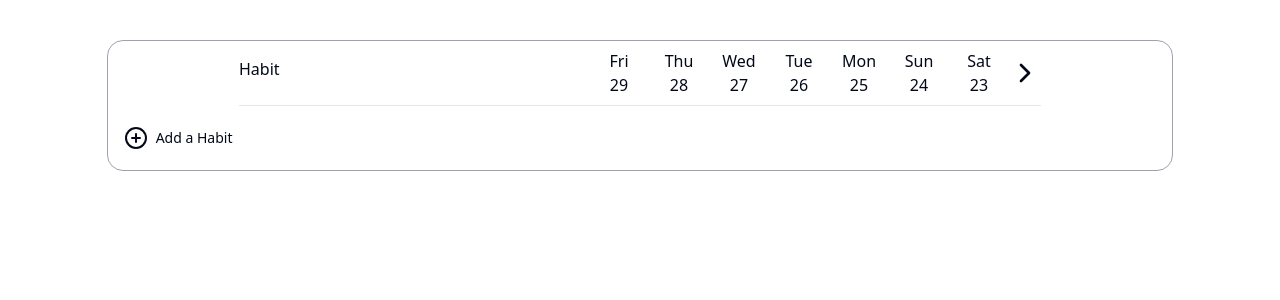
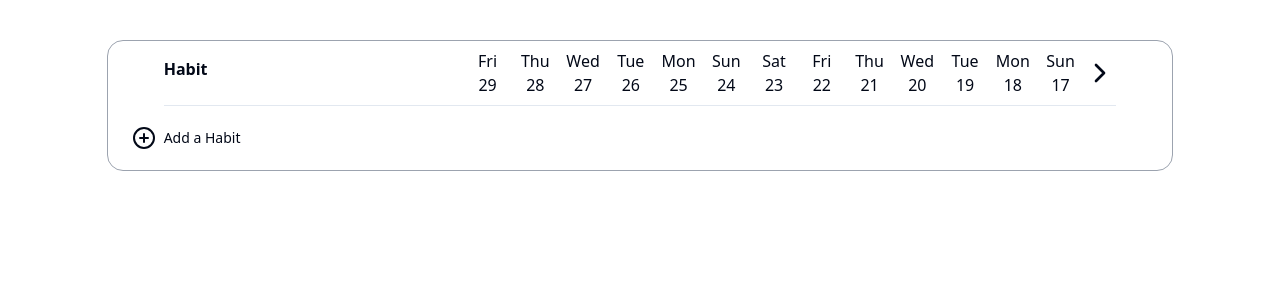
Before and after one commit to pursuance/habit-loop, a React (Vite) app: page / in a window 1280 px wide. Shown: the top 300 px of the page. Built offline with nearby package versions, Linux system fonts and the light colour scheme.

Commit message:
Added window width reactivity

```diff
--- a/package.json
+++ b/package.json
@@ -27,6 +27,7 @@
     "react-hook-form": "^7.51.2",
     "tailwind-merge": "^2.2.2",
     "tailwindcss-animate": "^1.0.7",
+    "usehooks-ts": "^3.1.0",
     "zod": "^3.22.4",
     "zustand": "^4.5.2"
   },
--- a/src/components/AddHabitRow.tsx
+++ b/src/components/AddHabitRow.tsx
@@ -12,7 +12,7 @@ export function AddHabitRow() {
 
   return (
     <div className="w-full">
-      <Button variant='ghost' className="gap-2 h-16 w-full rounded-b-2xl justify-start" onClick={handleClick}>
+      <Button variant='ghost' className="gap-2 h-16 w-full rounded-b-2xl justify-start px-6" onClick={handleClick}>
         <PlusCircle />Add a Habit
       </Button>
     </div>
--- a/src/components/HabitTable.tsx
+++ b/src/components/HabitTable.tsx
@@ -2,13 +2,26 @@ import { useHabitStore } from '@/zustandStores/HabitStore'
 import { useDateStore } from '@/zustandStores/DateStore'
 import { TableHeader } from '@/components/TableHeader'
 import { subDays } from 'date-fns'
-import { useEffect } from 'react'
+import { useEffect, useLayoutEffect } from 'react'
 import { AddHabitRow } from '@/components/AddHabitRow'
 import { HabitTableBody } from '@/components/HabitTableBody'
+import { useWindowSize } from 'usehooks-ts'
 
 export default function HabitTable() {
 
   const [habits, setHabits] = useHabitStore((state) => [state.habits, state.setHabits])
+  const [startDate, numberOfDays, setNumberOfDays] = useDateStore((state) => [
+    state.startDate, state.numberOfDays, state.setNumberOfDays
+  ])
+  const dateList = Array(numberOfDays).fill(undefined).map((_, index) =>
+    subDays(startDate, index)
+  )
+
+  const { width } = useWindowSize()
+
+  useLayoutEffect(() => {
+    setNumberOfDays(Math.round(width / 100))
+  }, [width])
 
   // load habits from local storage
   useEffect(() => {
@@ -25,16 +38,11 @@ export default function HabitTable() {
     }
   }, [habits])
 
-  const [startDate, numberOfDays] = useDateStore((state) => [
-    state.startDate, state.numberOfDays
-  ])
-  const dateList = Array(numberOfDays).fill(undefined).map((_, index) =>
-    subDays(startDate, index)
-  )
+
 
   return(
     <div className='flex flex-col items-center w-5/6 mx-auto mt-10 border border-gray-400 rounded-2xl'>
-      <div className='flex flex-col'>
+      <div className='flex flex-col w-full px-14'>
         <TableHeader dateList={dateList} />
         <HabitTableBody dateList={dateList} />
       </div>
--- a/src/components/ReturnToTodayButton.tsx
+++ b/src/components/ReturnToTodayButton.tsx
@@ -4,13 +4,13 @@ import { Button } from "@/components/ui/button";
 import { ChevronFirst } from "lucide-react";
 
 export function ReturnToTodayButton() {
-  const [startDate, numberOfDays, goToToday] = useDateStore((state) => [
-    state.startDate, state.numberOfDays, state.goToToday
+  const [startDate, goToToday] = useDateStore((state) => [
+    state.startDate, state.goToToday
   ])
 
   const today = new Date()
 
-  const appearanceDate = subDays(today, numberOfDays + 1)
+  const appearanceDate = subDays(today, 2)
 
   return (
     <>
--- a/src/components/TableHeader.tsx
+++ b/src/components/TableHeader.tsx
@@ -30,7 +30,7 @@ export function TableHeader({ dateList }: Props) {
   return (
     <div className='flex border-b py-2 items-center'>
       <div className='name-column flex justify-between'>
-        Habit
+        <span className='font-semibold'>Habit</span>
         <div className='flex'>
           <ReturnToTodayButton />
           {isToday(dateList[0]) ?
--- a/src/index.css
+++ b/src/index.css
@@ -76,7 +76,8 @@
 }
 
 .name-column {
-  width: 350px;
+  min-width: 300px;
+
 }
 
 .check-column {
--- a/src/zustandStores/DateStore.ts
+++ b/src/zustandStores/DateStore.ts
@@ -6,5 +6,6 @@ export const useDateStore = create<DateState>((set) => ({
   numberOfDays: 7,
   goBackADay: () => set((state) => ({ startDate: subDays(state.startDate, 1) })),
   goForwardADay: () => set((state) => ({ startDate: addDays(state.startDate,1) })),
-  goToToday: () => set({ startDate: new Date() })
+  goToToday: () => set({ startDate: new Date() }),
+  setNumberOfDays: (numberOfDays: number) => set({ numberOfDays })
 }))
--- a/typings.d.ts
+++ b/typings.d.ts
@@ -4,6 +4,7 @@ interface DateState {
   goBackADay: () => void;
   goForwardADay: () => void;
   goToToday: () => void;
+  setNumberOfDays: (numberOfDays: number) => void;
 }
 
 interface Habit {
```
Also changed, not shown: 1 other file (tests, documents, lock files or other folders).
